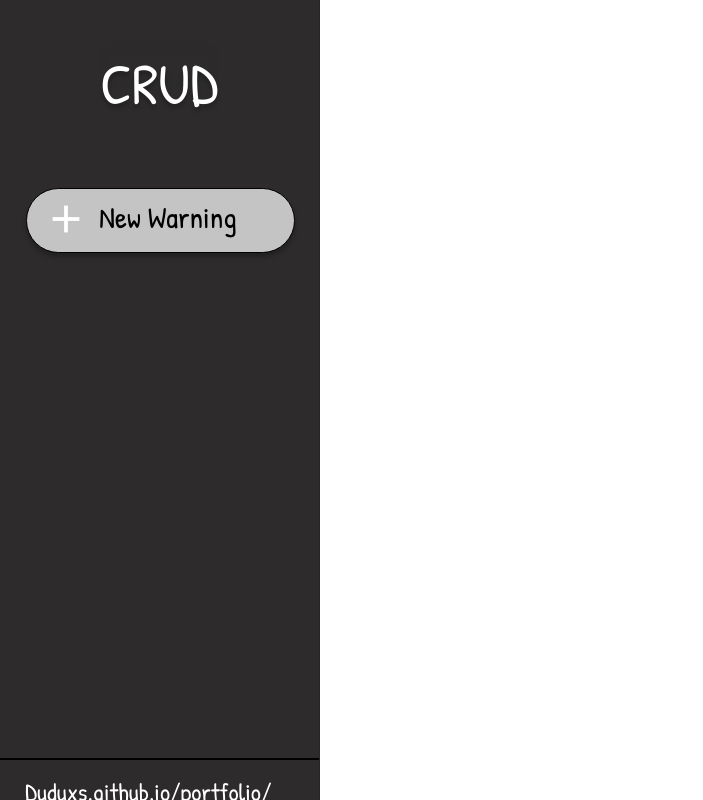
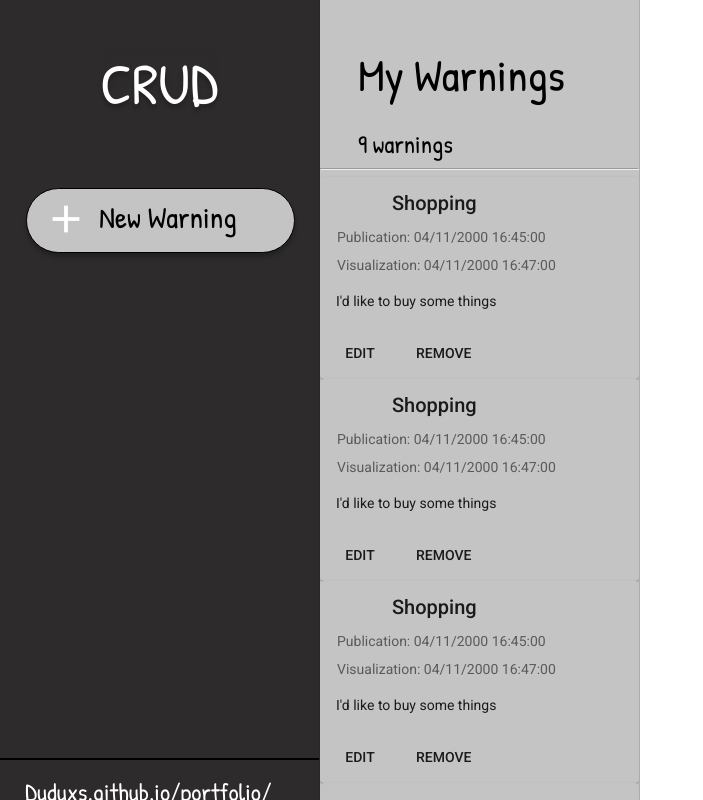
Before and after one commit to Duduxs/angular-crud, an Angular app in the folder front/: page / in a window 1280 px wide. Shown: the whole page, without its empty margins (0-703 px from the left). Built offline with nearby package versions, Linux system fonts and the light colour scheme.

Commit message:
Card and CardList component done

```diff
--- a/front/src/app/app.component.html
+++ b/front/src/app/app.component.html
@@ -1 +1,2 @@
 <router-outlet></router-outlet>
+<app-card-list></app-card-list>
--- /dev/null
+++ b/front/src/app/views/card-list/card-list.component.css
@@ -0,0 +1,64 @@
+.sidenav{
+
+    width: 320px;
+    height: 954px;
+    left: 320px;
+    top: 0px;
+
+    background-color: #C4C4C4;
+}
+
+.sidenav a {
+
+    color: white;
+}
+
+.sidenav i{
+
+    padding-right: 10px;
+}
+
+.title{
+
+    position: absolute;
+    left: 11.88%;
+    right: 20%;
+    top: 4.61%;
+    bottom: 89.1%;
+
+    font-style: normal;
+    font-weight: normal;
+    font-size: 45px;
+    line-height: 61px;
+
+    color: #000000;
+
+    backdrop-filter: blur(4px);
+}
+
+p{
+    position: absolute;
+    left: 11.88%;
+    right: 58.12%;
+    top: 13.31%;
+    bottom: 83.54%;
+
+    font-family: Patrick Hand;
+    font-style: normal;
+    font-weight: normal;
+    font-size: 25px;
+    line-height: 34px;
+
+    color: #000000;
+
+    backdrop-filter: blur(4px);
+}
+
+h2, p {
+
+    font-family: 'Patrick Hand', cursive;
+}
+
+hr{
+    margin-top: 160px;
+}
--- /dev/null
+++ b/front/src/app/views/card-list/card-list.component.html
@@ -0,0 +1,17 @@
+<mat-sidenav-container class="container">
+    <mat-sidenav class="sidenav" mode="side" opened fixedInViewport="true">
+        <mat-nav-list>
+
+            <h2 class='title'>My Warnings</h2>
+            <p>9 warnings</p>
+            <hr class='home-hr'>
+            <div>
+                <app-card></app-card>
+                <app-card></app-card>
+                <app-card></app-card>
+                <app-card></app-card>
+                <app-card></app-card>z
+            </div>
+        </mat-nav-list>
+    </mat-sidenav>
+</mat-sidenav-container>
--- /dev/null
+++ b/front/src/app/views/card-list/card-list.component.ts
@@ -0,0 +1,15 @@
+import { Component, OnInit } from '@angular/core';
+
+@Component({
+  selector: 'app-card-list',
+  templateUrl: './card-list.component.html',
+  styleUrls: ['./card-list.component.css']
+})
+export class CardListComponent implements OnInit {
+
+  constructor() { }
+
+  ngOnInit(): void {
+  }
+
+}
--- /dev/null
+++ b/front/src/app/views/card-list/card/card.component.css
@@ -0,0 +1,18 @@
+mat-card{
+    background-color: #C4C4C4;
+}
+
+mat-card-subtitle{
+    margin-left: -55px;
+}
+
+mat-card-title{
+    padding-bottom: 10px;
+}
+
+.description{
+    white-space: nowrap;
+    overflow: hidden;
+    text-overflow: ellipsis;
+    max-width: 200px;
+  }
--- /dev/null
+++ b/front/src/app/views/card-list/card/card.component.html
@@ -0,0 +1,20 @@
+<mat-card class="example-card">
+    <mat-card-header>
+      <div mat-card-avatar class="example-header-image"></div>
+      <mat-card-title>Shopping</mat-card-title>
+      <mat-card-subtitle>Publication: 04/11/2000 16:45:00</mat-card-subtitle>
+      <mat-card-subtitle>Visualization: 04/11/2000 16:47:00</mat-card-subtitle>
+    </mat-card-header>
+
+    <mat-card-content>
+      <p class='description'>
+      I'd like to buy some things
+      </p>
+    </mat-card-content>
+
+    <mat-card-actions>
+      <button mat-button>EDIT</button>
+      <button mat-button>REMOVE</button>
+    </mat-card-actions>
+
+</mat-card>
--- /dev/null
+++ b/front/src/app/views/card-list/card/card.component.ts
@@ -0,0 +1,15 @@
+import { Component, OnInit } from '@angular/core';
+
+@Component({
+  selector: 'app-card',
+  templateUrl: './card.component.html',
+  styleUrls: ['./card.component.css']
+})
+export class CardComponent implements OnInit {
+
+  constructor() { }
+
+  ngOnInit(): void {
+  }
+
+}
--- a/front/src/app/views/home/home.component.html
+++ b/front/src/app/views/home/home.component.html
@@ -16,7 +16,7 @@
                     <p>Medium.com/@duduxss3</p>
                 </a>
                 <a href="https://www.hackerrank.com/Edudev142" target="_blank" rel="noopener noreferrer">
-                    <p>Hackerrank.com/Edudev142</p>
+                    <p>HackerRank.com/Edudev142</p>
                 </a>
             </div>
 
```
Also changed, not shown: front/src/app/app.module.ts (+8 -2 lines), 1 other file (tests, documents, lock files or other folders).
